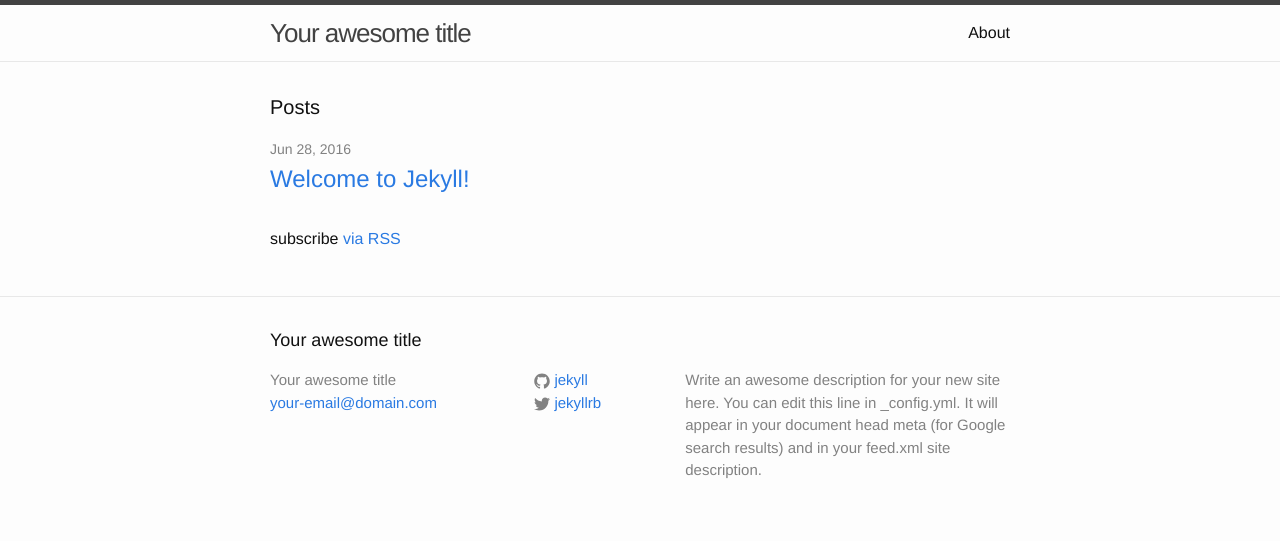
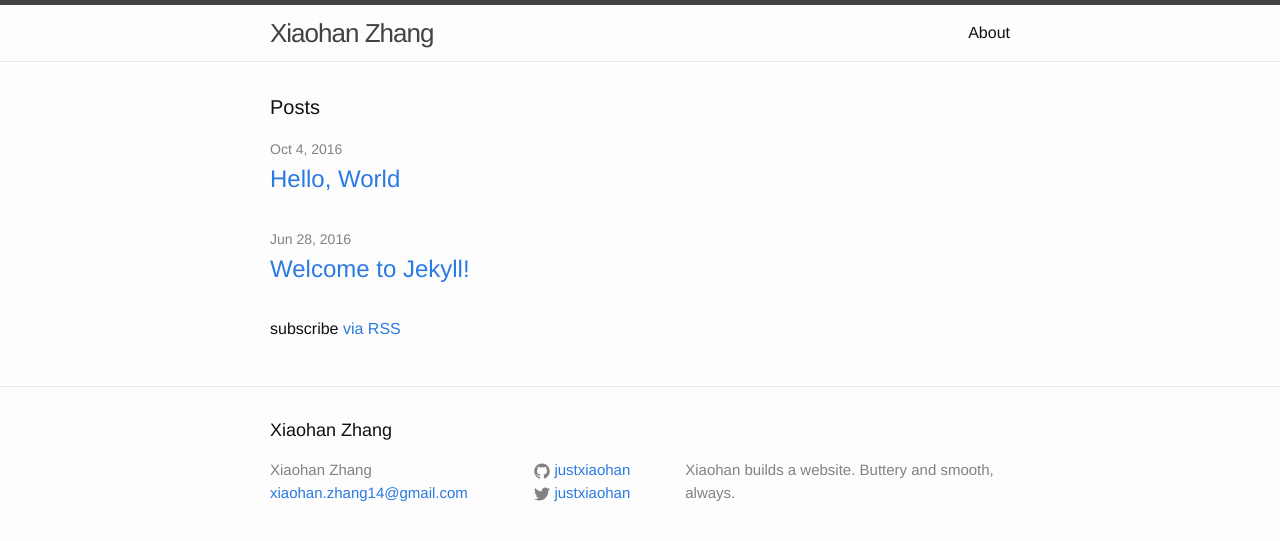
Before and after one commit to justxiaohan/justxiaohan.github.io, a Jekyll site: the page built from index.html, in a window 1280 px wide. Shown: the top 541 px of the page. Built offline with Jekyll 4.4.1, drawn with Linux system fonts in a browser that asks for light colours.

```diff
--- a/_config.yml
+++ b/_config.yml
@@ -6,16 +6,14 @@
 # 'jekyll serve'. If you change this file, please restart the server process.
 
 # Site settings
-title: Your awesome title
-email: your-email@domain.com
+title: Xiaohan Zhang
+email: xiaohan.zhang14@gmail.com
 description: > # this means to ignore newlines until "baseurl:"
-  Write an awesome description for your new site here. You can edit this
-  line in _config.yml. It will appear in your document head meta (for
-  Google search results) and in your feed.xml site description.
+  Xiaohan builds a website. Buttery and smooth, always.
 baseurl: "" # the subpath of your site, e.g. /blog
-url: "http://yourdomain.com" # the base hostname & protocol for your site
-twitter_username: jekyllrb
-github_username:  jekyll
+url: "http://butterytoast.com" # the base hostname & protocol for your site
+twitter_username: justxiaohan
+github_username:  justxiaohan
 
 # Build settings
 markdown: kramdown
--- a/hello.html
+++ /dev/null
@@ -1 +0,0 @@
-hello
--- /dev/null
+++ b/hello/index.html
@@ -0,0 +1,6 @@
+---
+layout: default
+---
+
+<h1>hello</h1>
+<p>this is a page, not a post</p>
```
Also changed, not shown: _posts/2016-10-04-hello-world.html (added, +9 -0 lines), 3 other files.
